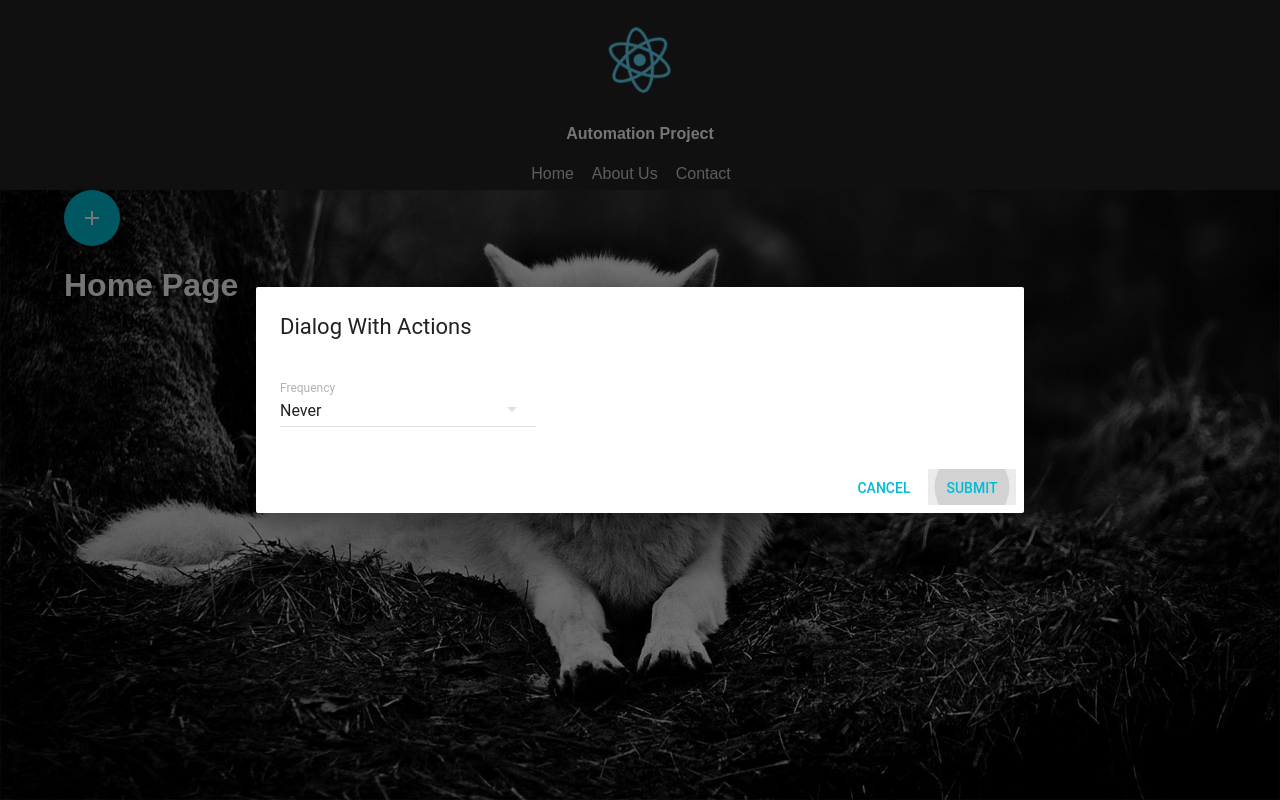
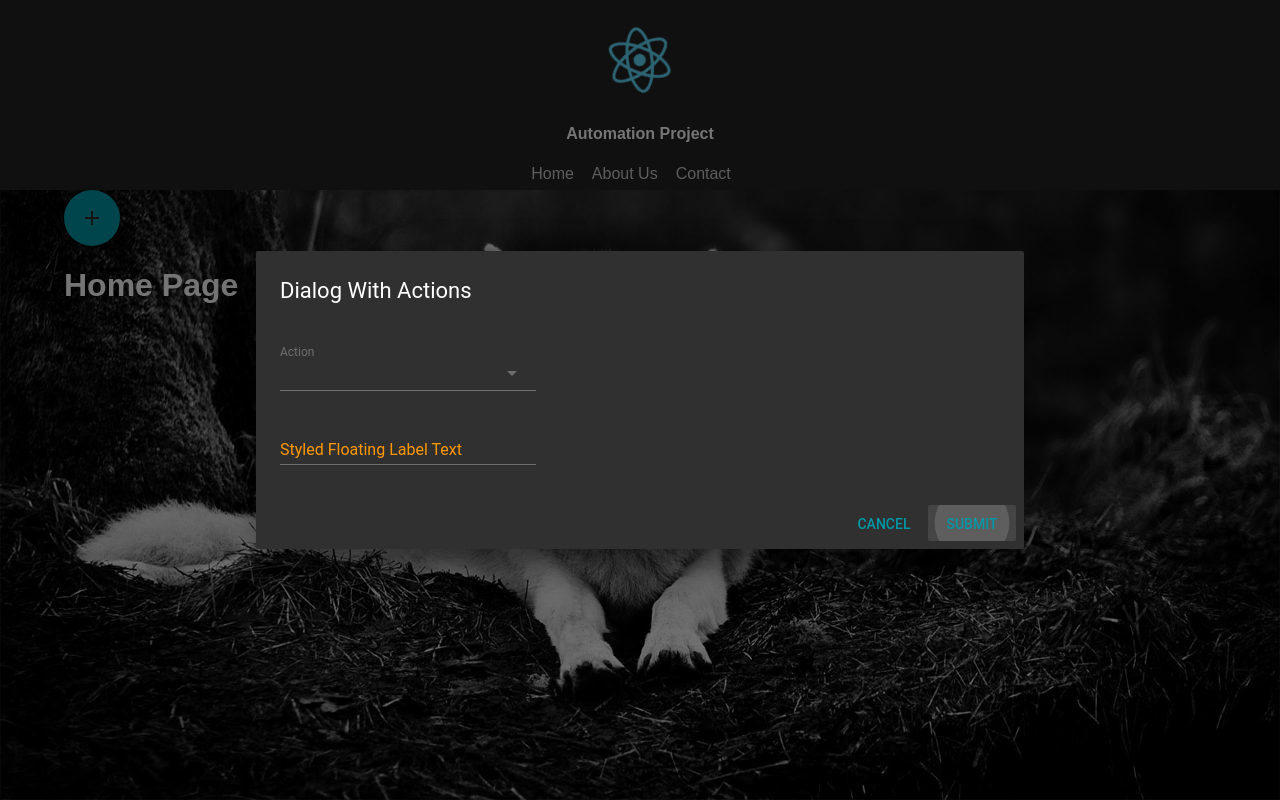
Before and after one commit to PermafrostK/AutomationFront, a React (Create React App) app: page / in a window 1280 px wide. Both pictures are taken after a click on the button 92 px from the left and 218 px from the top of the page. Built offline with nearby package versions, Linux system fonts and the light colour scheme.

Commit message:
Add dARKtHEME

```diff
--- a/src/Components/Home/Modal/ModalAdd.js
+++ b/src/Components/Home/Modal/ModalAdd.js
@@ -5,18 +5,22 @@ import FloatingActionButton from 'material-ui/FloatingActionButton';
 import ContentAdd from 'material-ui/svg-icons/content/add';
 import SelectField from 'material-ui/SelectField';
 import MenuItem from 'material-ui/MenuItem';
+import TextFields from './TextFields';
 
 
+var test;
 export default class DialogExampleSimple extends React.Component {
 
     state = {
         open: false,
-        value: 1
+        value: 0,
+        test: ''
     };
 
     handleChange = (event, index, value) => {
         this.setState({ value });
         console.log(value);
+        this.handledChangeForm(value);
     }
 
     handleOpen = () => {
@@ -27,8 +31,23 @@ export default class DialogExampleSimple extends React.Component {
         this.setState({ open: false });
     };
 
-    handledSubmit = () => {
-        console.log(this.state.value);
+    handledChangeForm = (value) => {
+        // test = '6666969';
+        // this.setState({ test: test });
+        switch (value) {
+
+            case 1:
+                test = '6666969';
+                this.setState({ test: test });
+                break;
+            case 2:
+                test = 'xxxxxxxxxx';
+                this.setState({ test: test });
+            default:
+
+                break;
+        }
+
     };
 
     render() {
@@ -45,9 +64,7 @@ export default class DialogExampleSimple extends React.Component {
                 onClick={this.handledSubmit}
             />,
         ];
-
         return (
-
             <div>
                 <div>
                     <FloatingActionButton onClick={this.handleOpen}>
@@ -62,13 +79,17 @@ export default class DialogExampleSimple extends React.Component {
                         open={this.state.open}
                         onRequestClose={this.handleClose}
                     >
-                        <SelectField floatingLabelText="Frequency" value={this.state.value} onChange={this.handleChange} >
+                        <SelectField floatingLabelText="Action" value={this.state.value} onChange={this.handleChange} >
                             <MenuItem value={1} primaryText="Never" />
                             <MenuItem value={2} primaryText="Every Night" />
                             <MenuItem value={3} primaryText="Weeknights" />
                             <MenuItem value={'ruiz'} primaryText="Weekends" />
                             <MenuItem value={666} primaryText="Weekly" />
                         </SelectField>
+                        <div>
+                            {test}
+                        </div>
+                        <TextFields />
                     </Dialog>
                 </div>
             </div>
--- /dev/null
+++ b/src/Components/Home/Modal/TextFields.js
@@ -0,0 +1,31 @@
+import React from 'react';
+import TextField from 'material-ui/TextField';
+import {orange500, blue500, redA100} from 'material-ui/styles/colors';
+
+const styles = {
+  errorStyle: {
+    color: orange500,
+  },
+  underlineStyle: {
+    borderColor: redA100,
+  },
+  floatingLabelStyle: {
+    color: orange500,
+  },
+  floatingLabelFocusStyle: {
+    color: blue500,
+  },
+};
+
+const TextFields = () => (
+  <div>
+
+    <TextField
+      floatingLabelText="Styled Floating Label Text"
+      floatingLabelStyle={styles.floatingLabelStyle}
+      floatingLabelFocusStyle={styles.floatingLabelFocusStyle}
+    />
+  </div>
+);
+
+export default TextFields;
--- a/src/Components/Home/index.js
+++ b/src/Components/Home/index.js
@@ -1,14 +1,15 @@
 import React, { Component } from 'react';
 import MuiThemeProvider from 'material-ui/styles/MuiThemeProvider';
 import Modaladd from './Modal/ModalAdd';
+import getMuiTheme from 'material-ui/styles/getMuiTheme';
+import darkBaseTheme from 'material-ui/styles/baseThemes/darkBaseTheme';
 
 class Home extends Component {
     render() {
         return (
             <div className="Home">
 
-                <MuiThemeProvider>
-
+                <MuiThemeProvider muiTheme={getMuiTheme(darkBaseTheme)}>
                     <Modaladd />
                 </MuiThemeProvider>
                 <h1>Home Page</h1>
```
